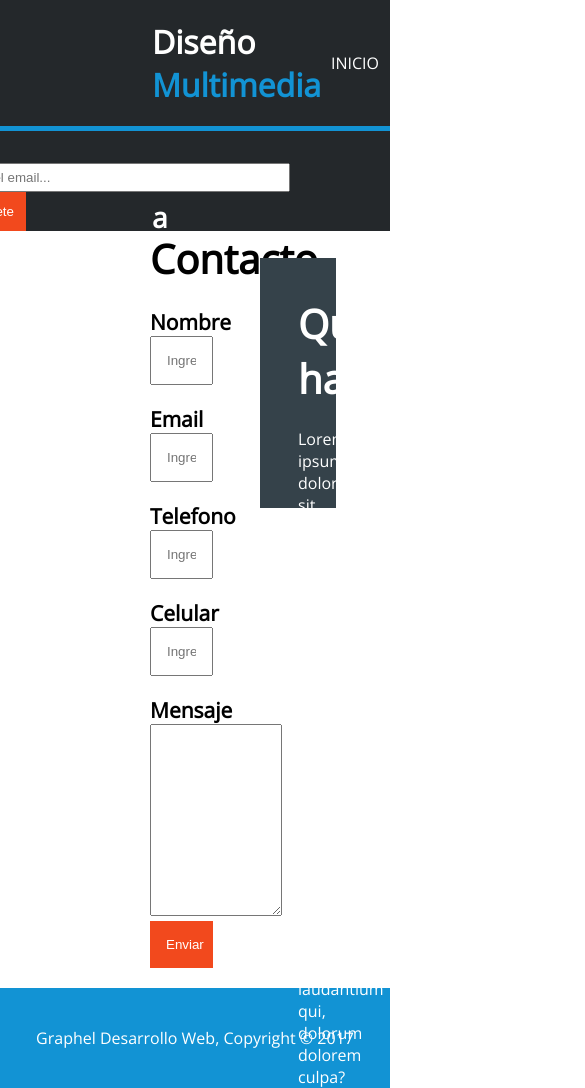
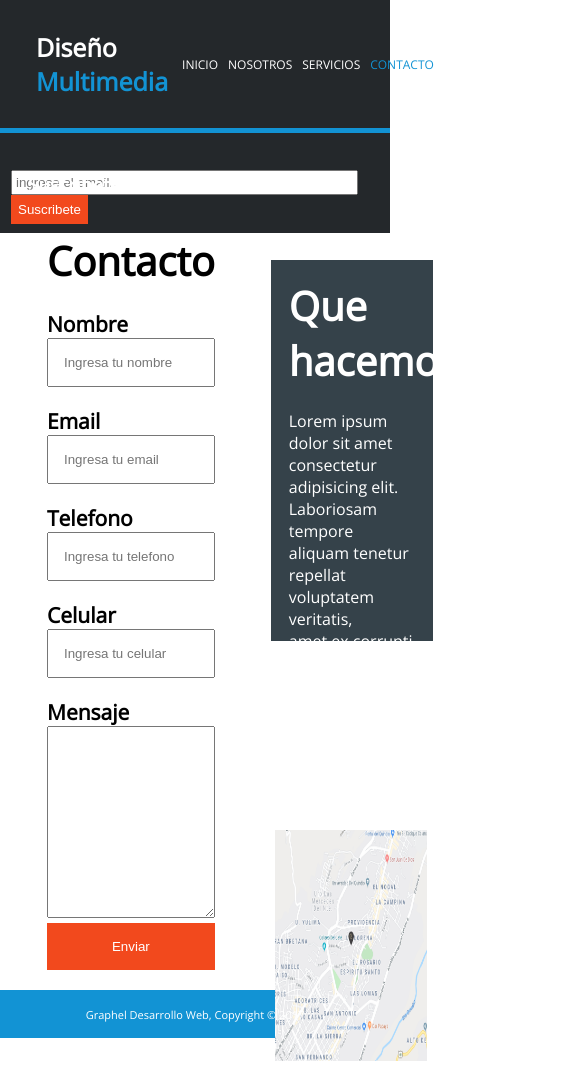
Before and after one commit to camilo1005/html, a plain HTML site: page contacto.html in a window 390 px wide. Shown: the top 1088 px of the page, 585 px wide, since content can reach past the window. After the commit the page ends 1066 px from the top, so only its background shows below. Drawn offline with nearby package versions, Linux system fonts and the light colour scheme.

Commit message:
comit final

```diff
--- a/stylesp.css
+++ b/stylesp.css
@@ -166,3 +166,127 @@ footer {
   margin-top: 10%;
   height: 150%;
 }
+
+@media (max-width: 850px) {
+  h1 {
+    font-size: 26px;
+  }
+  header {
+    padding: 30px 47px;
+  }
+  header nav {
+    padding: 14px;
+    gap: 10px;
+    font-size: 12px;
+  }
+  .button {
+    margin: -61px 30px 0 11px;
+  }
+  button {
+    padding: 5px;
+  }
+  input {
+    padding: 3px;
+  }
+
+  h3 {
+    padding: 33px 47px;
+    font-size: 20px;
+  }
+  .caja2 {
+    height: 60vh;
+  }
+  .caja2 img {
+    width: 43%;
+  }
+  .caja2 p {
+    font-size: 53%;
+  }
+
+  footer {
+    height: 50px;
+    font-size: 11px;
+  }
+
+  .contenedor {
+    width: 96%;
+    gap: 29px;
+    padding: 29px 36px;
+  }
+  .cajamovible {
+    height: 496px;
+  }
+  .contenedor1 {
+    width: 70%;
+  }
+  .contenedor4 img {
+    height: 141px;
+  }
+
+  .gris {
+    padding: 31px;
+  }
+  .cajamovible img {
+    margin-left: -27%;
+    width: 156%;
+    margin-top: 23%;
+    height: 47%;
+  }
+}
+
+@media (max-width: 768px) {
+  h1 {
+    font-size: 25px;
+  }
+  header {
+    padding: 30px 36px;
+  }
+  header nav {
+    padding: 14px;
+    gap: 10px;
+    font-size: 12px;
+  }
+  .button {
+    margin: -63px 30px 0 11px;
+  }
+  button {
+    padding: 6px;
+  }
+  input {
+    padding: 3px;
+  }
+
+  h3 {
+    padding: 39px 28px;
+    font-size: 19px;
+  }
+  .caja2 {
+    height: 63vh;
+  }
+  .caja2 img {
+    width: 43%;
+  }
+  .caja2 p {
+    font-size: 58%;
+  }
+
+  footer {
+    height: 48px;
+    font-size: 11px;
+  }
+  .contenedor {
+    padding: 0 47px;
+  }
+  .cajamovible {
+    padding: 18px;
+    width: 58%;
+    height: 381px;
+  }
+
+  .cajamovible img {
+    margin-left: -11%;
+    width: 120%;
+    margin-top: 19%;
+    height: 67%;
+  }
+}
```
Also changed, not shown: index.html (+1 -0 lines), servicios.html (+2 -2 lines).
